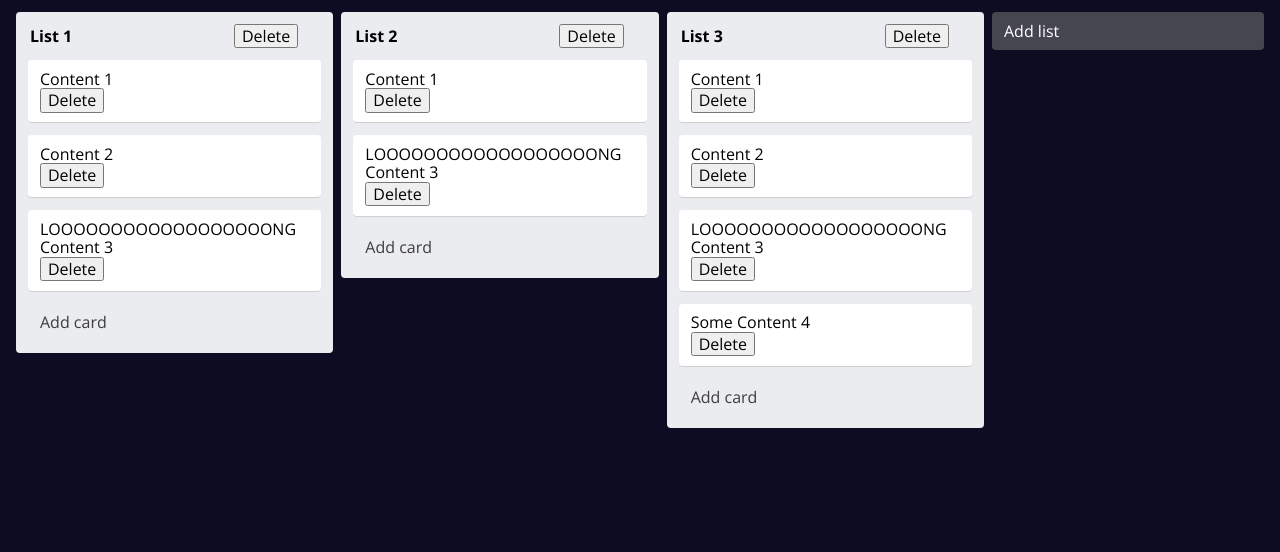
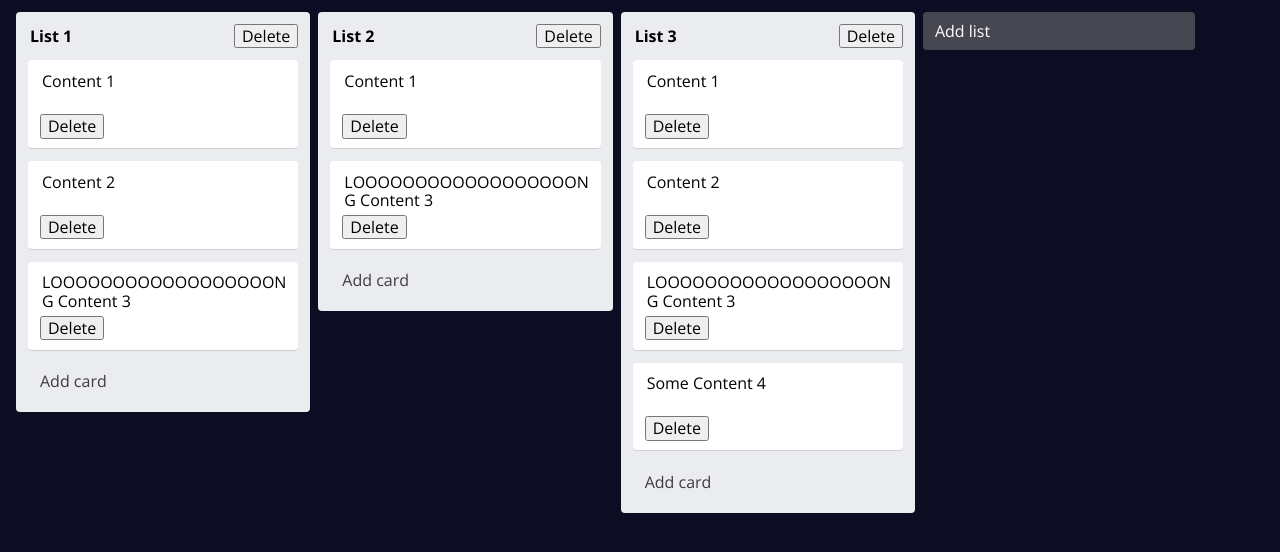
Before and after one commit to alloystory/trello_react, a React (Create React App) app: page / in a window 1280 px wide. Shown: the top 552 px of the page. Built offline with nearby package versions, Linux system fonts and the light colour scheme.

Commit message:
add edit card handler

```diff
--- a/src/components/Board.jsx
+++ b/src/components/Board.jsx
@@ -41,6 +41,7 @@ class Board extends Component {
   };
 
   componentDidMount() {
+    // Grab data from backend
     const lists = [];
 
     for (const list of SEED_DATA) {
@@ -123,6 +124,25 @@ class Board extends Component {
     });
   };
 
+  handleEditCard = (listId) => (cardId) => (event) => {
+    this.setState((state) => {
+      return {
+        lists: state.lists.map((list) =>
+          list.id === listId
+            ? {
+                ...list,
+                cards: list.cards.map((card) =>
+                  card.id === cardId
+                    ? { ...card, content: event.target.value }
+                    : card
+                ),
+              }
+            : list
+        ),
+      };
+    });
+  };
+
   render() {
     return (
       <div className="board">
@@ -134,6 +154,7 @@ class Board extends Component {
             onChangeListName={this.handleChangeListName(list.id)}
             onAddCard={this.handleAddCard(list.id)}
             onDeleteCard={this.handleDeleteCard(list.id)}
+            onEditCard={this.handleEditCard(list.id)}
           />
         ))}
         <div className="list-wrapper">
--- a/src/components/Card.jsx
+++ b/src/components/Card.jsx
@@ -1,13 +1,35 @@
 import React from "react";
 
 function Card(props) {
-  const { onDeleteCard } = props;
+  const { onDeleteCard, onEditCard } = props;
   const { content } = props.data;
 
   return (
     <a className="card" href="#">
       <div className="card-body">
-        <div className="card-content">{content}</div>
+        {/* <span
+          className="card-content"
+          contentEditable={true}
+          onChange={onEditCard}
+        >
+          {content}
+        </span> */}
+        <textarea
+          className="card-content"
+          // rows="1"
+          onChange={onEditCard}
+          onInput={(event) => {
+            event.target.style.height = "inherit";
+            event.target.style.height = `${event.target.scrollHeight}px`;
+          }}
+          value={content}
+        >
+          {/* {document.querySelectorAll(".card-content").forEach((element) => {
+            element.style.height = "inherit";
+            element.style.height = `${element.scrollHeight}px`;
+          })} */}
+        </textarea>
+
         <div className="card-actions">
           <button onClick={onDeleteCard}>Delete</button>
         </div>
--- a/src/components/List.jsx
+++ b/src/components/List.jsx
@@ -2,7 +2,13 @@ import React from "react";
 import Card from "./Card";
 
 function List(props) {
-  const { onDeleteList, onChangeListName, onAddCard, onDeleteCard } = props;
+  const {
+    onDeleteList,
+    onChangeListName,
+    onAddCard,
+    onDeleteCard,
+    onEditCard,
+  } = props;
   const { title, cards } = props.data;
 
   return (
@@ -18,6 +24,7 @@ function List(props) {
               key={card.id}
               data={card}
               onDeleteCard={onDeleteCard(card.id)}
+              onEditCard={onEditCard(card.id)}
             />
           ))}
           <a href="#" className="add-new-card" onClick={onAddCard}>
--- a/src/sass/style.scss
+++ b/src/sass/style.scss
@@ -68,7 +68,17 @@ a {
 }
 
 .card-content {
-  word-wrap: break-word;
+  background-color: transparent;
+  border: none;
+  font: inherit;
+  resize: none;
+  width: 100%;
+  height: inherit;
+  overflow-y: hidden;
+}
+
+.card-content:focus {
+  background-color: #ffffff;
 }
 
 .add-new-card {
```
